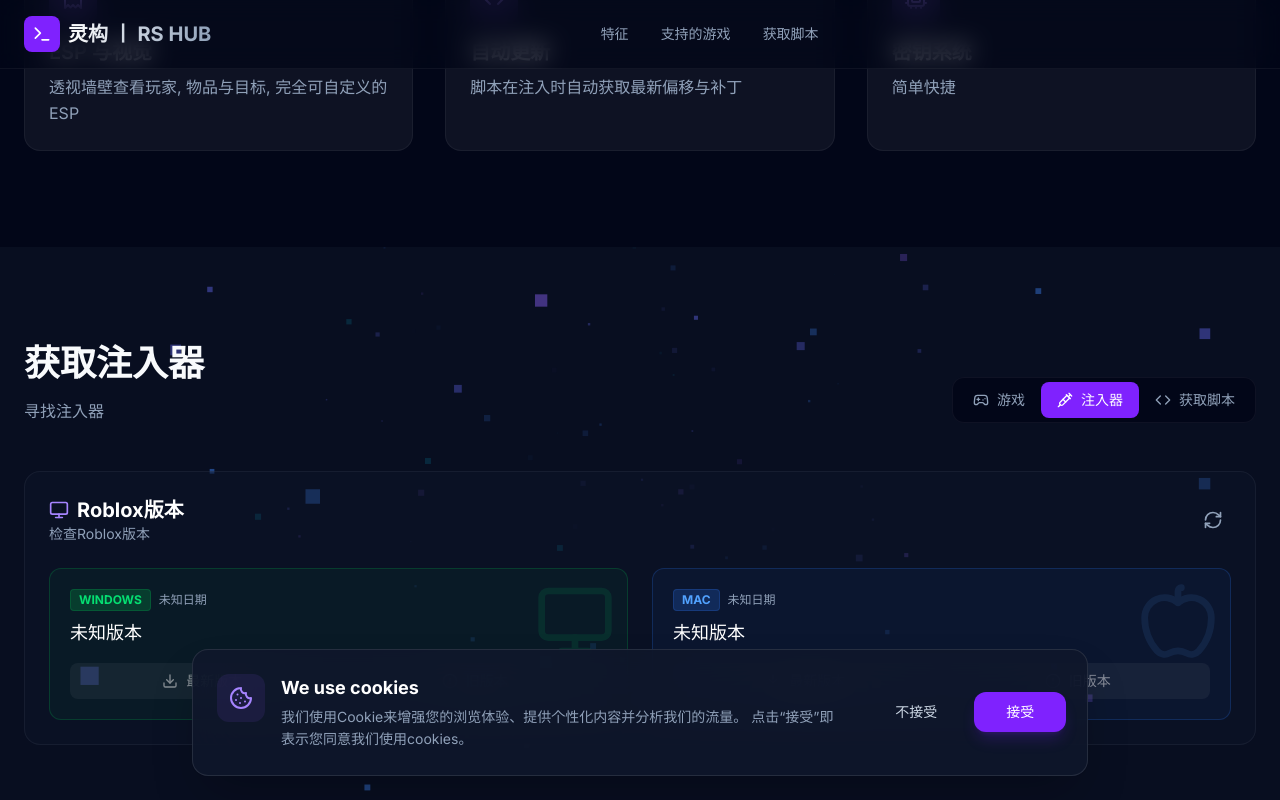
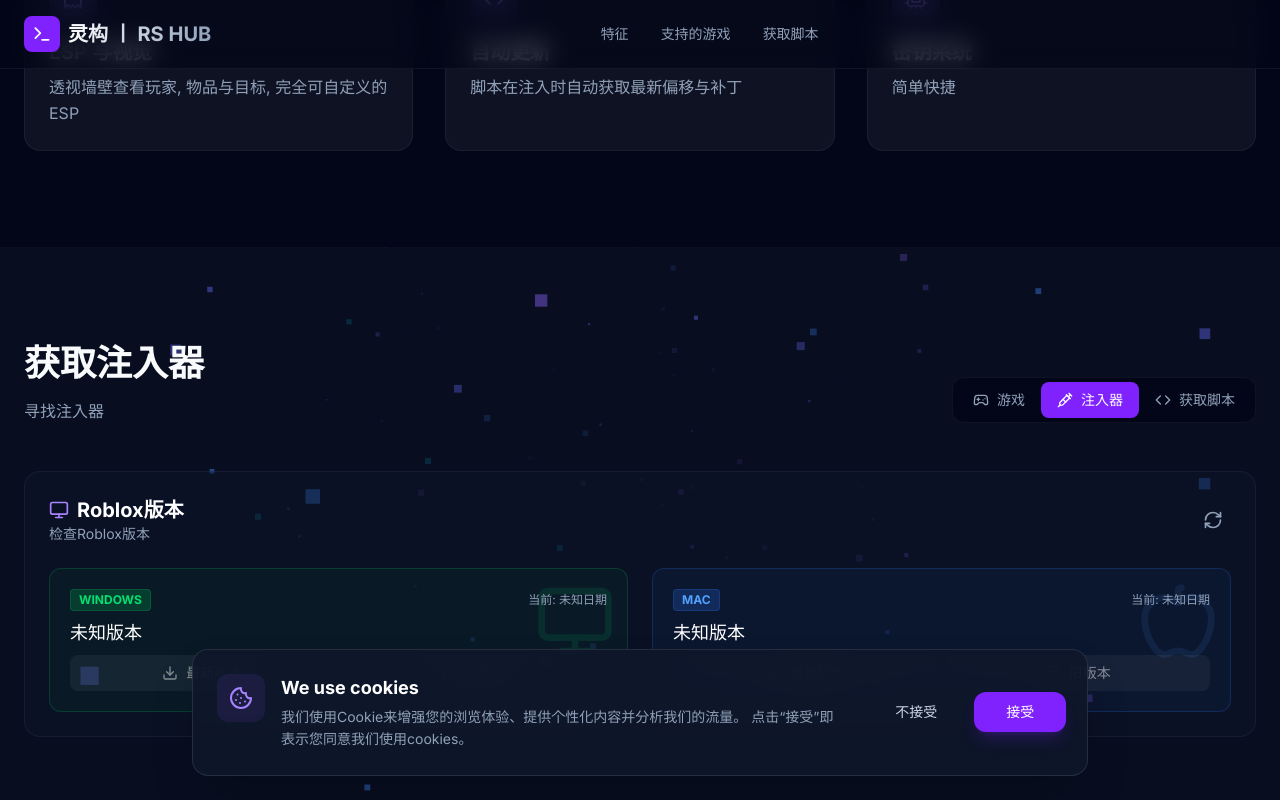
Before and after one commit to oicx7154/Re.io, a React (Vite) app: page / in a window 1280 px wide. Both pictures are taken after a click on the button "注入器". Shown: the part 1325-2125 px from the top of the page. Built offline with nearby package versions, Linux system fonts and the light colour scheme; no server answers.

Commit message:
Update RobloxVersion.tsx

```diff
--- a/src/components/RobloxVersion.tsx
+++ b/src/components/RobloxVersion.tsx
@@ -62,6 +62,7 @@
       });
       if (response.ok) {
         const data = await response.json();
+        console.log('Past version API response:', data); // 添加调试日志
         if (data) {
           return {
             Windows: data.Windows || '未知版本',
@@ -70,6 +71,8 @@
             MacDate: data.MacDate || '未知日期'
           };
         }
+      } else {
+        console.error('Past version API error:', response.status, await response.text());
       }
     } catch (error) {
       console.error('Failed to fetch past Roblox version:', error);
@@ -151,20 +154,31 @@
           </div>
 
           <div className="relative z-10">
-            <div className="flex items-center gap-2 mb-2">
+            <div className="flex items-center justify-between mb-2">
               <span className="px-2 py-0.5 rounded text-xs font-bold bg-green-500/20 text-green-400 border border-green-500/20">
                 WINDOWS
               </span>
-              <span className="text-xs text-slate-400">{loading ? '加载中...' : formatDate(currentVersion.windowsDate)}</span>
+              <div className="flex gap-2">
+                <span className="text-xs text-slate-400">当前: {loading ? '加载中...' : formatDate(currentVersion.windowsDate)}</span>
+                {pastVersion && pastVersion.Windows && (
+                  <span className="text-xs text-slate-400">旧版: {formatDate(pastVersion.WindowsDate)}</span>
+                )}
+              </div>
             </div>
 
-            <div className="font-mono text-lg text-white mb-4 break-all">
+            <div className="font-mono text-lg text-white mb-2 break-all">
               {loading ? (
                 <div className="h-7 w-32 bg-white/10 rounded animate-pulse" />
               ) : (
                 currentVersion.windows
               )}
             </div>
+
+            {pastVersion && pastVersion.Windows && (
+              <div className="font-mono text-sm text-slate-400 mb-4 break-all">
+                旧版本: {pastVersion.Windows}
+              </div>
+            )}
 
             <div className="flex gap-2">
               <button
@@ -181,12 +195,16 @@
               </button>
               <button
                 onClick={() => {
+                  console.log('旧版本下载按钮点击:', { pastVersion, currentVersion });
                   let url = null;
                   if (pastVersion && pastVersion.Windows) {
+                    console.log('使用pastVersion.Windows:', pastVersion.Windows);
                     url = `https://rdd.weao.gg/?channel=LIVE&binaryType=WindowsPlayer&version=${pastVersion.Windows}`;
                   } else if (currentVersion.windows !== '未知版本') {
+                    console.log('使用currentVersion.windows:', currentVersion.windows);
                     url = `https://rdd.weao.gg/?channel=LIVE&binaryType=WindowsPlayer&version=${currentVersion.windows}`;
                   }
+                  console.log('生成的下载URL:', url);
                   if (url) {
                     openDownloadLink(url);
                   }
@@ -207,20 +225,31 @@
           </div>
 
           <div className="relative z-10">
-            <div className="flex items-center gap-2 mb-2">
+            <div className="flex items-center justify-between mb-2">
               <span className="px-2 py-0.5 rounded text-xs font-bold bg-blue-500/20 text-blue-400 border border-blue-500/20">
                 MAC
               </span>
-              <span className="text-xs text-slate-400">{loading ? '加载中...' : formatDate(currentVersion.macDate)}</span>
+              <div className="flex gap-2">
+                <span className="text-xs text-slate-400">当前: {loading ? '加载中...' : formatDate(currentVersion.macDate)}</span>
+                {pastVersion && pastVersion.Mac && (
+                  <span className="text-xs text-slate-400">旧版: {formatDate(pastVersion.MacDate)}</span>
+                )}
+              </div>
             </div>
 
-            <div className="font-mono text-lg text-white mb-4 break-all">
+            <div className="font-mono text-lg text-white mb-2 break-all">
               {loading ? (
                 <div className="h-7 w-32 bg-white/10 rounded animate-pulse" />
               ) : (
                 currentVersion.mac
               )}
             </div>
+
+            {pastVersion && pastVersion.Mac && (
+              <div className="font-mono text-sm text-slate-400 mb-4 break-all">
+                旧版本: {pastVersion.Mac}
+              </div>
+            )}
 
             <div className="flex gap-2">
               <button
@@ -237,12 +266,16 @@
               </button>
               <button
                 onClick={() => {
+                  console.log('Mac旧版本下载按钮点击:', { pastVersion, currentVersion });
                   let url = null;
                   if (pastVersion && pastVersion.Mac) {
+                    console.log('使用pastVersion.Mac:', pastVersion.Mac);
                     url = `https://rdd.weao.gg/?channel=LIVE&binaryType=MacPlayer&version=${pastVersion.Mac}`;
                   } else if (currentVersion.mac !== '未知版本') {
+                    console.log('使用currentVersion.mac:', currentVersion.mac);
                     url = `https://rdd.weao.gg/?channel=LIVE&binaryType=MacPlayer&version=${currentVersion.mac}`;
                   }
+                  console.log('生成的Mac下载URL:', url);
                   if (url) {
                     openDownloadLink(url);
                   }
```
